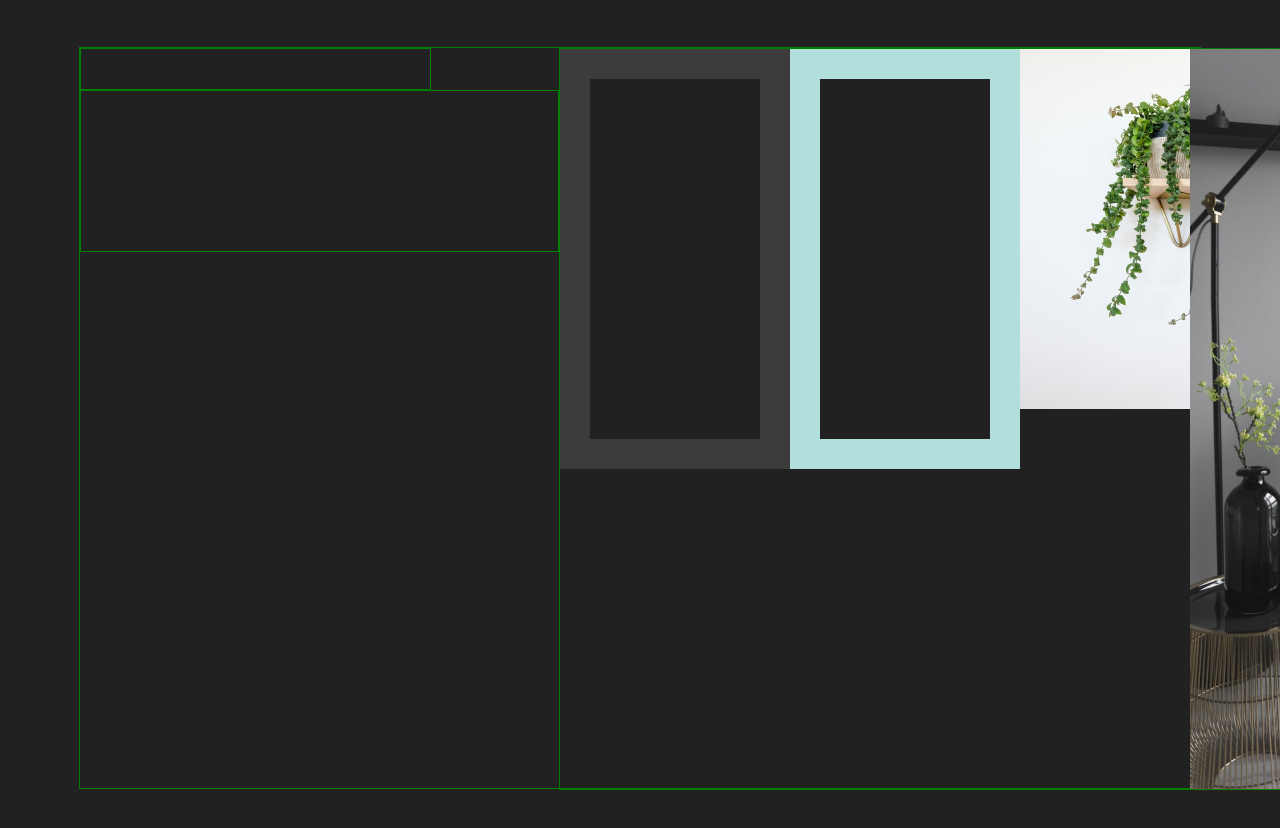
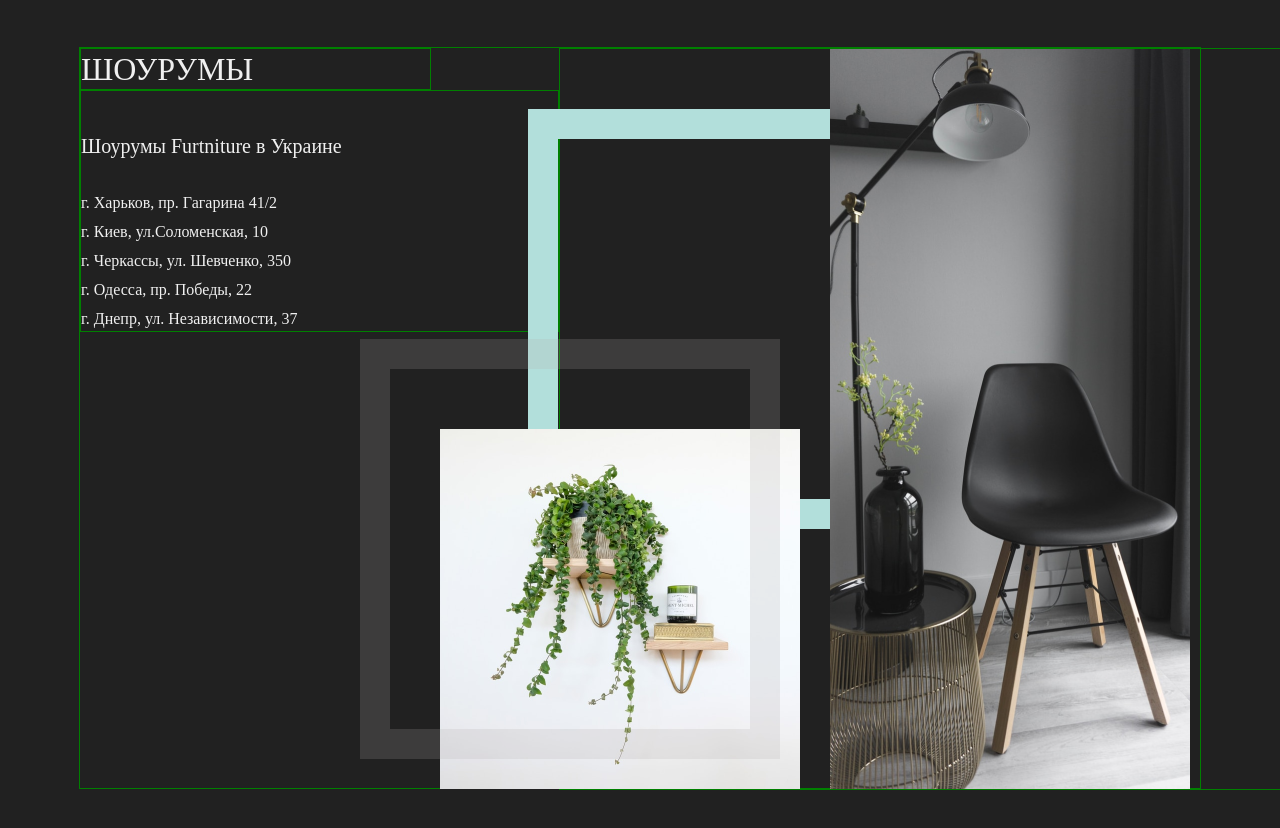
Before and after one commit to AlexMahdich/lending_name, a website: page index.html in a window 1280 px wide. Shown: the part 4493-5321 px from the top of the page. Drawn offline with Linux system fonts and the light colour scheme; files whose address does not match are found by name.

Commit message:
add show room

```diff
--- a/index.html
+++ b/index.html
@@ -378,8 +378,19 @@
             <div class="wrapper-six">
                 <div class="show-room">
                     <div>
-                        <div class="show-room__title"></div>
-                        <div class="show-room__adress"></div>
+                        <div class="show-room__title">
+                            <p>шоурумы</p>
+                        </div>
+                        <div class="show-room__adress">
+                            <p>Шоурумы Furtniture в Украине</p>
+                            <ul>
+                                <li>г. Харьков, пр. Гагарина 41/2</li>
+                                <li>г. Киев, ул.Соломенская, 10</li>
+                                <li>г. Черкассы, ул. Шевченко, 350</li>
+                                <li>г. Одесса, пр. Победы, 22</li>
+                                <li>г. Днепр, ул. Независимости, 37</li>
+                            </ul>
+                        </div>
                     </div>
                     <div class="show-room__img">
                         <div class="show-room-grey-border"></div>
--- a/src/styles/section-six.scss
+++ b/src/styles/section-six.scss
@@ -10,16 +10,41 @@
     height: 740px;
     margin: auto;
     display: flex;
+    color: #f0f0f0;
 }
 .show-room__title {
     border: 1px solid green;
     width: 349px;
     height: 40px;
+    P {
+        font-family: 'e-Ukraine Head';
+        font-style: normal;
+        font-weight: 400;
+        font-size: 32px;
+        line-height: 125%;
+        text-transform: uppercase;
+    }
 }
 .show-room__adress {
     border: 1px solid green;
     width: 477px;
-    height: 160px;
+    height: auto;
+    p {
+        font-style: normal;
+        font-weight: 400;
+        font-size: 20px;
+        line-height: 150%;
+        font-family: 'e-Ukraine';
+        margin: 40px 0 30px 0;
+    }
+    li {
+        font-style: normal;
+        font-weight: 300;
+        font-size: 16px;
+        line-height: 150%;
+        font-family: 'e-Ukraine';
+        margin: 5px 0 0 0;
+    }
 }
 .show-room__img {
     border: 1px solid green;
@@ -27,26 +52,42 @@
     width: 800px;
 }
 .show-room__img {
-    display: flex;
+    display: grid;
 }
 .show-room-grey-border {
+    grid-row: 2;
     width: 360px;
     height: 360px;
     border: 30px solid rgba(173, 172, 172, 0.2);
-    backdrop-filter: blur(10px);
+    // backdrop-filter: blur(3px);
+    position: relative;
+    right: 200px;
+    bottom: 130px;
+    z-index: 1;
 }
 .show-room-aqua-border {
+    position: relative;
+    right: 32px;
+    top: 60px;
     width: 360px;
     height: 360px;
     border: 30px solid #B2DFDB;
 }
 .show-room__square-img {
     background-image: url(/classwork/lending_name/dist/images/squad-flower.png);
+    grid-column: 2;
     width: 360px;
     height: 360px;
+    position: relative;
+    right: 540px;
+    top: 380px;
 }
 .show-room__big-img {
     background-image: url(/classwork/lending_name/dist/images/vertical-chair.png);
     width: 360px;
     height: 740px;
+    grid-row: 2;
+    position: relative;
+    bottom: 420px;
+    right: 150px;
 }
```
Also changed, not shown: dist/styles/styles.min.css, 1 other file.
